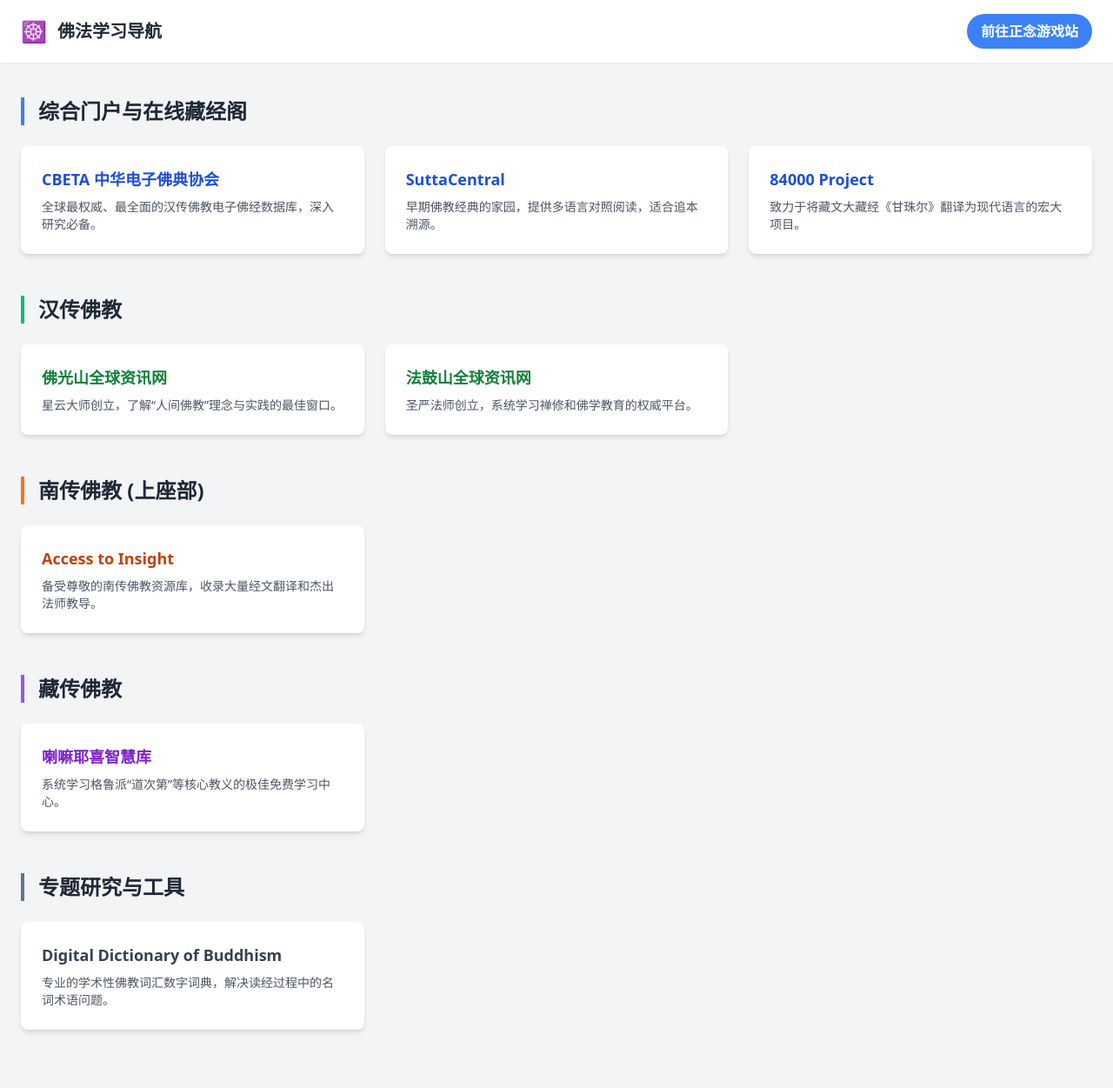
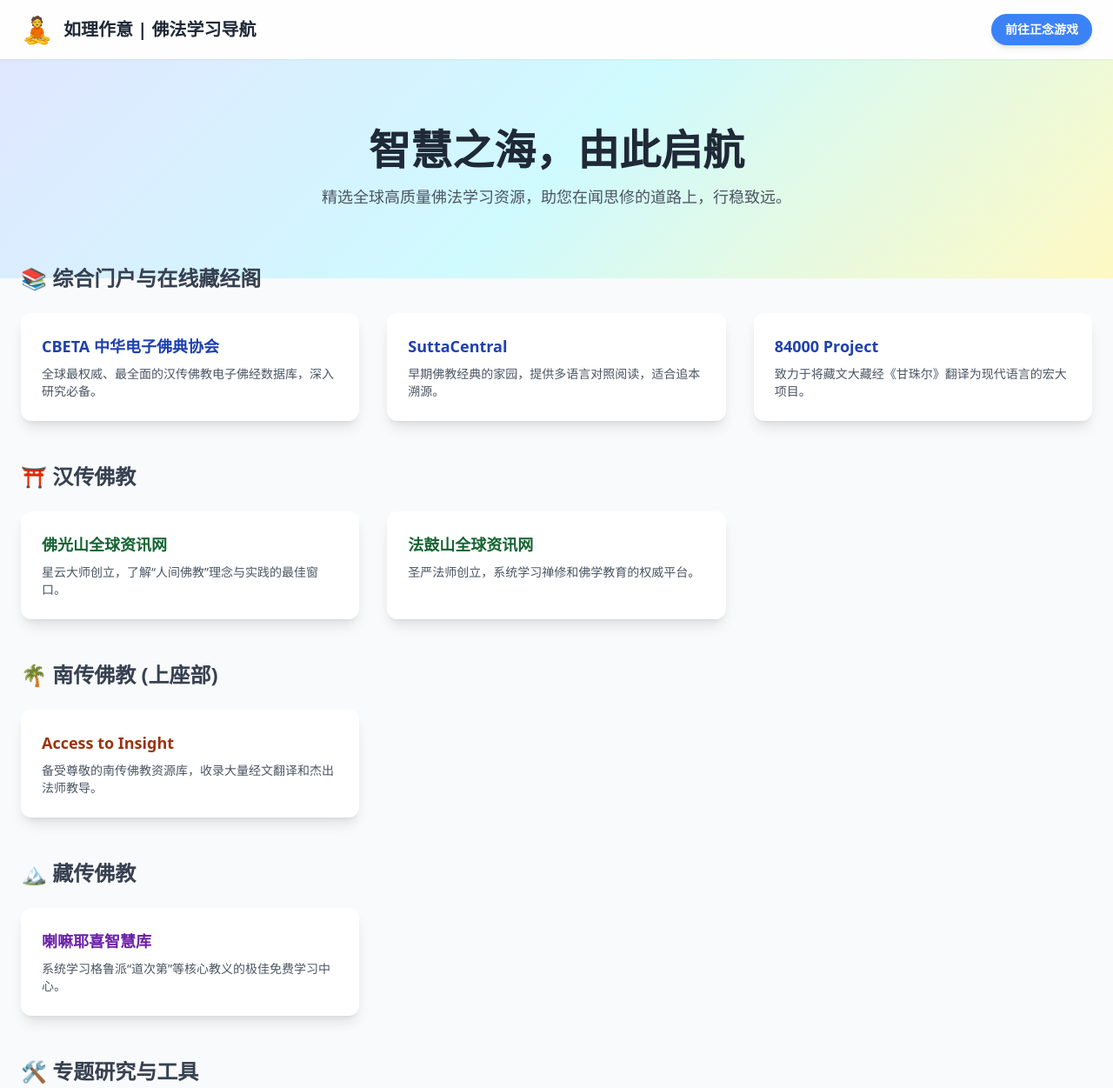
Before and after one commit to Rukawa20250101/animated-octo-enigma, a plain HTML site: page index.html in a window 1280 px wide. Shown: the top 1251 px of the page at 87% size. Drawn offline with nearby package versions, Linux system fonts and the light colour scheme.

Commit message:
index.html

```diff
--- a/index.html
+++ b/index.html
@@ -9,75 +9,137 @@
 
     <script src="https://cdn.tailwindcss.com"></script>
     <style>
-        .border-portal { border-color: #3B82F6; } .border-mahayana { border-color: #10B981; } .border-theravada { border-color: #F97316; } .border-tibetan { border-color: #8B5CF6; } .border-tools { border-color: #64748B; }
+        /* 自定义渐变背景 */
+        .gradient-bg-calm {
+            background: linear-gradient(135deg, #E0E7FF 0%, #CFFAFE 50%, #FEF9C3 100%);
+        }
+        /* 卡片悬停效果 */
+        .card-hover-effect {
+            transition: transform 0.3s ease, box-shadow 0.3s ease;
+        }
+        .card-hover-effect:hover {
+            transform: translateY(-5px);
+            box-shadow: 0 10px 20px rgba(0, 0, 0, 0.1);
+        }
+        /* 标题动画 */
+        .fade-in-up {
+            animation: fadeInUp 1s ease-out;
+        }
+        @keyframes fadeInUp {
+            from {
+                opacity: 0;
+                transform: translateY(20px);
+            }
+            to {
+                opacity: 1;
+                transform: translateY(0);
+            }
+        }
     </style>
 </head>
-<body class="bg-gray-100 font-sans">
+<body class="bg-gray-50 font-sans">
 
     <!-- 页面头部 -->
-    <header class="bg-white shadow-sm sticky top-0 z-50">
+    <header class="bg-white/80 backdrop-blur-lg shadow-sm sticky top-0 z-50">
         <div class="container mx-auto px-6 py-4 flex justify-between items-center">
             <div class="flex items-center">
-                <span class="text-2xl text-blue-600 mr-3">☸️</span>
-                <h1 class="text-xl font-bold text-gray-800">佛法学习导航</h1>
+                <span class="text-3xl mr-3">🧘</span>
+                <h1 class="text-xl font-bold text-gray-800 hidden sm:block">如理作意 | 佛法学习导航</h1>
+                <h1 class="text-xl font-bold text-gray-800 sm:hidden">学习导航</h1>
             </div>
-            <!-- 新增的前往游戏站链接 -->
-            <a href="./game.html" class="px-4 py-2 bg-blue-500 text-white font-semibold rounded-full hover:bg-blue-600 transition-colors">前往正念游戏站</a>
+            <a href="./game.html" class="px-4 py-2 bg-blue-500 text-white text-sm font-semibold rounded-full hover:bg-blue-600 transition-colors shadow-md hover:shadow-lg">
+                前往正念游戏
+            </a>
         </div>
     </header>
 
+    <!-- Banner 横幅 -->
+    <section class="gradient-bg-calm py-20 text-center fade-in-up">
+        <div class="container mx-auto px-6">
+            <h2 class="text-4xl md:text-5xl font-extrabold text-gray-800 mb-4">智慧之海，由此启航</h2>
+            <p class="text-lg text-gray-600 max-w-2xl mx-auto">
+                精选全球高质量佛法学习资源，助您在闻思修的道路上，行稳致远。
+            </p>
+        </div>
+    </section>
+
     <!-- 主体内容 -->
-    <main class="container mx-auto px-6 py-10">
+    <main class="container mx-auto px-6 py-12 -mt-16">
 
         <!-- 综合门户与在线藏经阁 -->
         <section class="mb-12">
-            <h2 class="text-2xl font-bold text-gray-800 border-l-4 border-portal pl-4 mb-6">综合门户与在线藏经阁</h2>
-            <div class="grid md:grid-cols-2 lg:grid-cols-3 gap-6">
-                <div class="bg-white rounded-lg shadow-md p-6 transition-transform transform hover:scale-105 hover:shadow-xl"><h3 class="font-bold text-lg mb-2"><a href="https://www.cbeta.org/" target="_blank" class="text-blue-700 hover:underline">CBETA 中华电子佛典协会</a></h3><p class="text-gray-600 text-sm">全球最权威、最全面的汉传佛教电子佛经数据库，深入研究必备。</p></div>
-                <div class="bg-white rounded-lg shadow-md p-6 transition-transform transform hover:scale-105 hover:shadow-xl"><h3 class="font-bold text-lg mb-2"><a href="https://suttacentral.net/" target="_blank" class="text-blue-700 hover:underline">SuttaCentral</a></h3><p class="text-gray-600 text-sm">早期佛教经典的家园，提供多语言对照阅读，适合追本溯源。</p></div>
-                <div class="bg-white rounded-lg shadow-md p-6 transition-transform transform hover:scale-105 hover:shadow-xl"><h3 class="font-bold text-lg mb-2"><a href="https://84000.co/" target="_blank" class="text-blue-700 hover:underline">84000 Project</a></h3><p class="text-gray-600 text-sm">致力于将藏文大藏经《甘珠尔》翻译为现代语言的宏大项目。</p></div>
+            <h3 class="text-2xl font-bold text-gray-700 mb-6">📚 综合门户与在线藏经阁</h3>
+            <div class="grid md:grid-cols-2 lg:grid-cols-3 gap-8">
+                <a href="https://www.cbeta.org/" target="_blank" class="block bg-white rounded-xl shadow-lg p-6 card-hover-effect">
+                    <h4 class="font-bold text-lg mb-2 text-blue-800">CBETA 中华电子佛典协会</h4>
+                    <p class="text-gray-600 text-sm">全球最权威、最全面的汉传佛教电子佛经数据库，深入研究必备。</p>
+                </a>
+                <a href="https://suttacentral.net/" target="_blank" class="block bg-white rounded-xl shadow-lg p-6 card-hover-effect">
+                    <h4 class="font-bold text-lg mb-2 text-blue-800">SuttaCentral</h4>
+                    <p class="text-gray-600 text-sm">早期佛教经典的家园，提供多语言对照阅读，适合追本溯源。</p>
+                </a>
+                <a href="https://84000.co/" target="_blank" class="block bg-white rounded-xl shadow-lg p-6 card-hover-effect">
+                    <h4 class="font-bold text-lg mb-2 text-blue-800">84000 Project</h4>
+                    <p class="text-gray-600 text-sm">致力于将藏文大藏经《甘珠尔》翻译为现代语言的宏大项目。</p>
+                </a>
             </div>
         </section>
 
         <!-- 汉传佛教 -->
         <section class="mb-12">
-            <h2 class="text-2xl font-bold text-gray-800 border-l-4 border-mahayana pl-4 mb-6">汉传佛教</h2>
-            <div class="grid md:grid-cols-2 lg:grid-cols-3 gap-6">
-                <div class="bg-white rounded-lg shadow-md p-6 transition-transform transform hover:scale-105 hover:shadow-xl"><h3 class="font-bold text-lg mb-2"><a href="https://www.fgs.org.tw/" target="_blank" class="text-green-700 hover:underline">佛光山全球资讯网</a></h3><p class="text-gray-600 text-sm">星云大师创立，了解“人间佛教”理念与实践的最佳窗口。</p></div>
-                <div class="bg-white rounded-lg shadow-md p-6 transition-transform transform hover:scale-105 hover:shadow-xl"><h3 class="font-bold text-lg mb-2"><a href="https://www.dharmadrum.org/" target="_blank" class="text-green-700 hover:underline">法鼓山全球资讯网</a></h3><p class="text-gray-600 text-sm">圣严法师创立，系统学习禅修和佛学教育的权威平台。</p></div>
+            <h3 class="text-2xl font-bold text-gray-700 mb-6">⛩️ 汉传佛教</h3>
+            <div class="grid md:grid-cols-2 lg:grid-cols-3 gap-8">
+                <a href="https://www.fgs.org.tw/" target="_blank" class="block bg-white rounded-xl shadow-lg p-6 card-hover-effect">
+                    <h4 class="font-bold text-lg mb-2 text-green-800">佛光山全球资讯网</h4>
+                    <p class="text-gray-600 text-sm">星云大师创立，了解“人间佛教”理念与实践的最佳窗口。</p>
+                </a>
+                <a href="https://www.dharmadrum.org/" target="_blank" class="block bg-white rounded-xl shadow-lg p-6 card-hover-effect">
+                    <h4 class="font-bold text-lg mb-2 text-green-800">法鼓山全球资讯网</h4>
+                    <p class="text-gray-600 text-sm">圣严法师创立，系统学习禅修和佛学教育的权威平台。</p>
+                </a>
             </div>
         </section>
 
         <!-- 南传佛教（上座部） -->
         <section class="mb-12">
-            <h2 class="text-2xl font-bold text-gray-800 border-l-4 border-theravada pl-4 mb-6">南传佛教 (上座部)</h2>
-            <div class="grid md:grid-cols-2 lg:grid-cols-3 gap-6">
-                <div class="bg-white rounded-lg shadow-md p-6 transition-transform transform hover:scale-105 hover:shadow-xl"><h3 class="font-bold text-lg mb-2"><a href="https://www.accesstoinsight.org/" target="_blank" class="text-orange-700 hover:underline">Access to Insight</a></h3><p class="text-gray-600 text-sm">备受尊敬的南传佛教资源库，收录大量经文翻译和杰出法师教导。</p></div>
+            <h3 class="text-2xl font-bold text-gray-700 mb-6">🌴 南传佛教 (上座部)</h3>
+            <div class="grid md:grid-cols-2 lg:grid-cols-3 gap-8">
+                <a href="https://www.accesstoinsight.org/" target="_blank" class="block bg-white rounded-xl shadow-lg p-6 card-hover-effect">
+                    <h4 class="font-bold text-lg mb-2 text-orange-800">Access to Insight</h4>
+                    <p class="text-gray-600 text-sm">备受尊敬的南传佛教资源库，收录大量经文翻译和杰出法师教导。</p>
+                </a>
             </div>
         </section>
 
         <!-- 藏传佛教 -->
         <section class="mb-12">
-            <h2 class="text-2xl font-bold text-gray-800 border-l-4 border-tibetan pl-4 mb-6">藏传佛教</h2>
-            <div class="grid md:grid-cols-2 lg:grid-cols-3 gap-6">
-                <div class="bg-white rounded-lg shadow-md p-6 transition-transform transform hover:scale-105 hover:shadow-xl"><h3 class="font-bold text-lg mb-2"><a href="https://www.lamayeshe.com/" target="_blank" class="text-purple-700 hover:underline">喇嘛耶喜智慧库</a></h3><p class="text-gray-600 text-sm">系统学习格鲁派“道次第”等核心教义的极佳免费学习中心。</p></div>
+            <h3 class="text-2xl font-bold text-gray-700 mb-6">🏔️ 藏传佛教</h3>
+            <div class="grid md:grid-cols-2 lg:grid-cols-3 gap-8">
+                <a href="https://www.lamayeshe.com/" target="_blank" class="block bg-white rounded-xl shadow-lg p-6 card-hover-effect">
+                    <h4 class="font-bold text-lg mb-2 text-purple-800">喇嘛耶喜智慧库</h4>
+                    <p class="text-gray-600 text-sm">系统学习格鲁派“道次第”等核心教义的极佳免费学习中心。</p>
+                </a>
             </div>
         </section>
 
         <!-- 专题研究与工具 -->
         <section>
-            <h2 class="text-2xl font-bold text-gray-800 border-l-4 border-tools pl-4 mb-6">专题研究与工具</h2>
-            <div class="grid md:grid-cols-2 lg:grid-cols-3 gap-6">
-                <div class="bg-white rounded-lg shadow-md p-6 transition-transform transform hover:scale-105 hover:shadow-xl"><h3 class="font-bold text-lg mb-2"><a href="http://www.buddhism-dict.net/ddb/" target="_blank" class="text-gray-700 hover:underline">Digital Dictionary of Buddhism</a></h3><p class="text-gray-600 text-sm">专业的学术性佛教词汇数字词典，解决读经过程中的名词术语问题。</p></div>
+            <h3 class="text-2xl font-bold text-gray-700 mb-6">🛠️ 专题研究与工具</h3>
+            <div class="grid md:grid-cols-2 lg:grid-cols-3 gap-8">
+                <a href="http://www.buddhism-dict.net/ddb/" target="_blank" class="block bg-white rounded-xl shadow-lg p-6 card-hover-effect">
+                    <h4 class="font-bold text-lg mb-2 text-gray-800">Digital Dictionary of Buddhism</h4>
+                    <p class="text-gray-600 text-sm">专业的学术性佛教词汇数字词典，解决读经过程中的名词术语问题。</p>
+                </a>
             </div>
         </section>
 
     </main>
 
     <!-- 页脚 -->
-    <footer class="bg-white mt-12 py-6">
+    <footer class="bg-white mt-12 py-8 border-t">
         <div class="container mx-auto px-6 text-center text-gray-500 text-sm">
             <p>© 2024 Yonisomanasikāra. 智慧之光，普照十方。</p>
+            <p class="mt-2">一个旨在通过技术聚合优质学习资源的公益项目。</p>
         </div>
     </footer>
 
```
